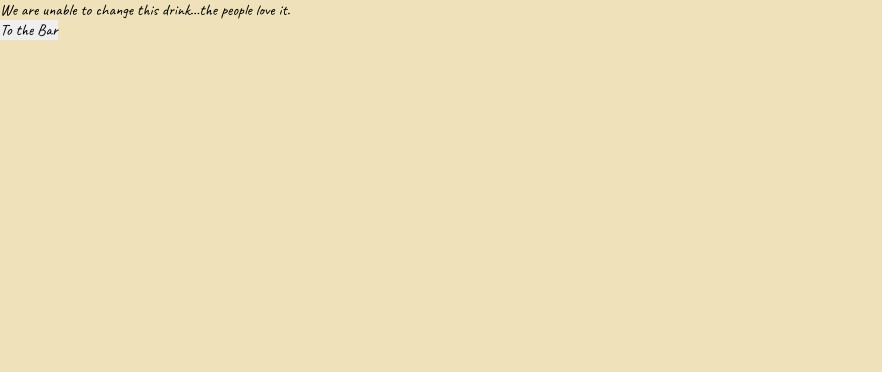
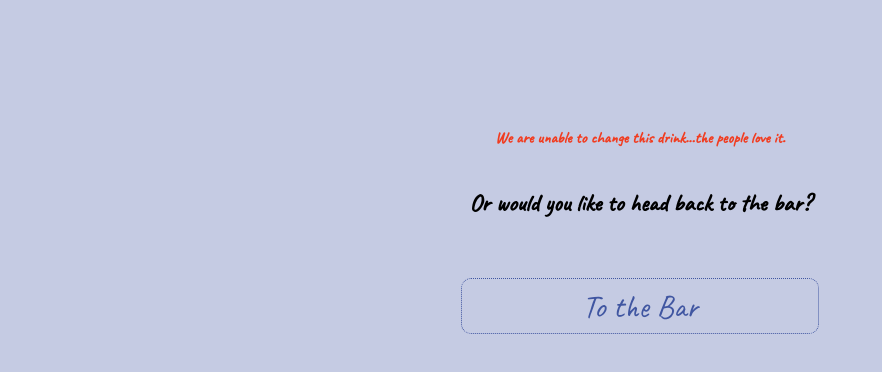
Before and after one commit to DrAmaze/courtyard, a React (Create React App) app: page /beer/1 in a window 1280 px wide. Shown: the top 372 px of the page, without its empty margins (0-882 px from the left). Built offline with nearby package versions, Linux system fonts and the light colour scheme; no server answers.

Commit message:
beer show page styling complete

```diff
--- a/src/components/beer.tsx
+++ b/src/components/beer.tsx
@@ -1,6 +1,6 @@
 import React from 'react';
 import { Link } from 'react-router-dom';
-import { updateBeer, deleteBeer } from '../actions/beerActions';
+import '../styles/beer.scss';
 
 interface Props {
   fetchBeer: Function;
@@ -84,8 +84,10 @@ class Beer extends React.Component<Props, State> {
   private buildDrinkOptions(haveDrink: boolean) {
     if (haveDrink && !this.state.errorMsg) {
       return (
-        <div>
-          <h5>Is there something wrong with this beer?</h5>
+        <div className='beer-options'>
+          <h5 className='server-question'>
+            Is there something wrong with this beer?
+          </h5>
           <button onClick={ e => this.toggleUpdatePage() }>
             Yes, it needs an update!
           </button>
@@ -107,7 +109,7 @@ class Beer extends React.Component<Props, State> {
             onChange={ e => this.update(e) }
             placeholder={ 'Please Enter New Name...' }
             required/>
-          <button>Update Beer Name</button>
+          <button id='update-beer'>Update Beer Name</button>
         </form>
       )
     } else {
@@ -128,6 +130,8 @@ class Beer extends React.Component<Props, State> {
   }
 
   render() {
+    const { isUpdatePage } = this.state;
+
     let drink;
     let haveDrink = false;
     if (this.state.drinks) {
@@ -138,21 +142,26 @@ class Beer extends React.Component<Props, State> {
     }
 
     const drinkOptions = this.buildDrinkOptions(haveDrink);
-    const updatePage = this.openUpdatePage(this.state.isUpdatePage);
+    const updatePage = this.openUpdatePage(isUpdatePage);
     const error = this.state.errorMsg;
 
+   const displayOptions = isUpdatePage ? updatePage : drinkOptions;
+
     return (
-      <div>
-        <h2>{ drink }</h2>
+      <div id='beer-page'>
+        <h2 className='greeting'>{ drink }</h2>
 
-        <div>
+        <div className='error'>
           { error }
         </div>
-        { drinkOptions }
-        { updatePage }
+        { displayOptions }
+
+        <h5 className='server-question'>
+          Or would you like to head back to the bar?
+        </h5>
 
         <Link to='/brewery'>
-          <button>
+          <button className='bar-nav'>
             To the Bar
           </button>
         </Link>
--- /dev/null
+++ b/src/styles/beer.scss
@@ -0,0 +1,61 @@
+@import './colors.scss';
+
+#beer-page {
+  background-color: $color-light;
+  text-align: center;
+  padding-bottom: 100%;
+
+  .greeting {
+    margin: 0;
+    padding-top: 10%;
+  }
+
+  .beer-options {
+    display: inline-grid;
+    grid-template-columns: 100%;
+  }
+
+  .server-question {
+    font-size: 1.5em;
+  }
+
+  button {
+    background-color: $color-light;
+    border: 1px dotted $color-blue;
+    border-radius: 10px;
+    color: $color-blue;
+    font-size: 2em;
+    padding: .2em .7em;
+    margin: 20px;
+    width: 90%;
+
+    &:hover {
+      color: $color-light;
+      background-color: $color-blue;
+    }
+
+    &.bar-nav {
+      width: 28%;
+    }
+  }
+
+  form {
+
+    input {
+      background-color: $color-light;
+      border-bottom: 1px dotted $color-blue;
+      font-size: 2em;
+      text-align: center;
+      width: 28%;
+      margin: 0 30%;
+
+      &:focus {
+        outline: none;
+      }
+    }
+  }
+
+  #update-beer {
+    width: 28%;
+  }
+}
```
